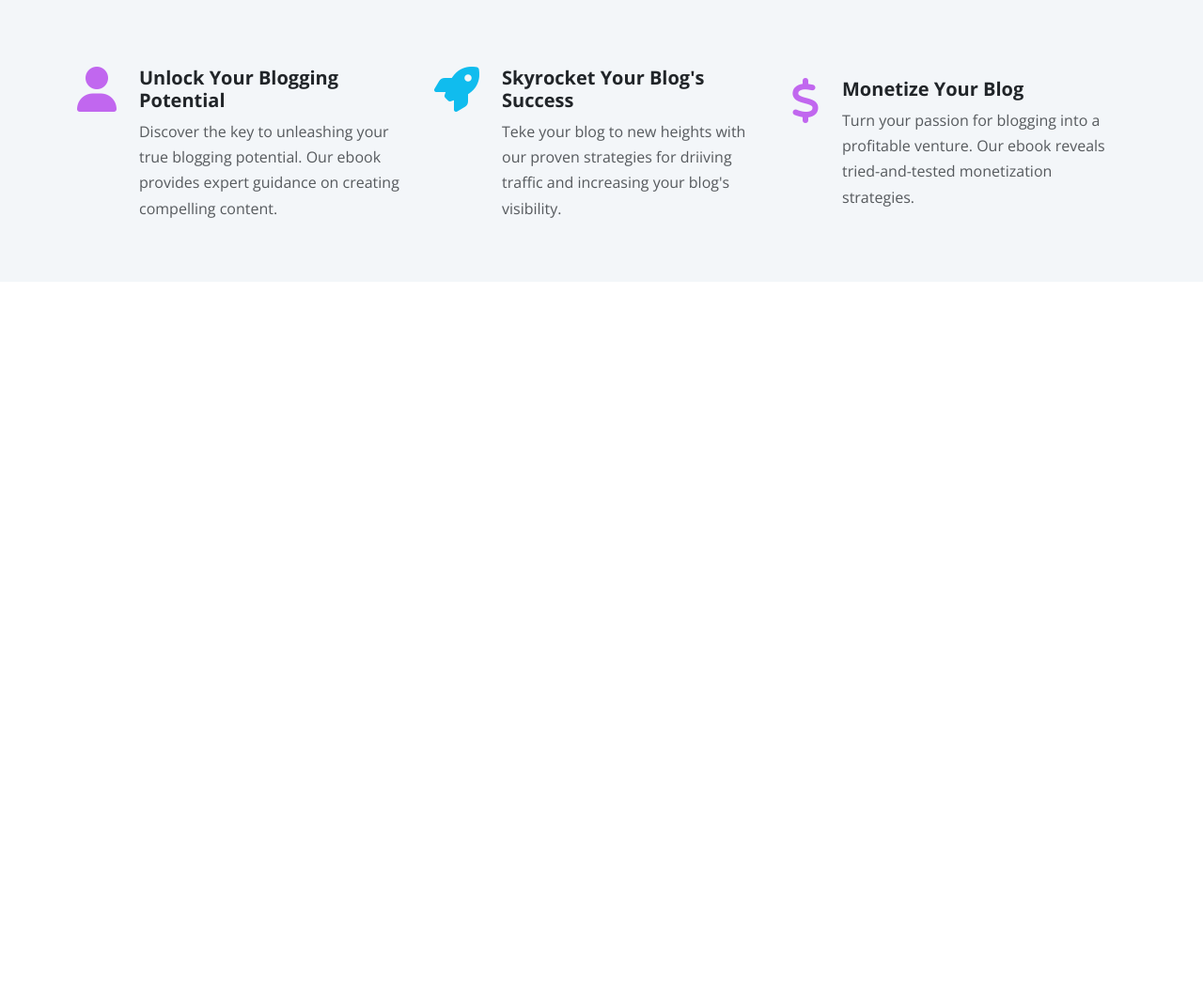
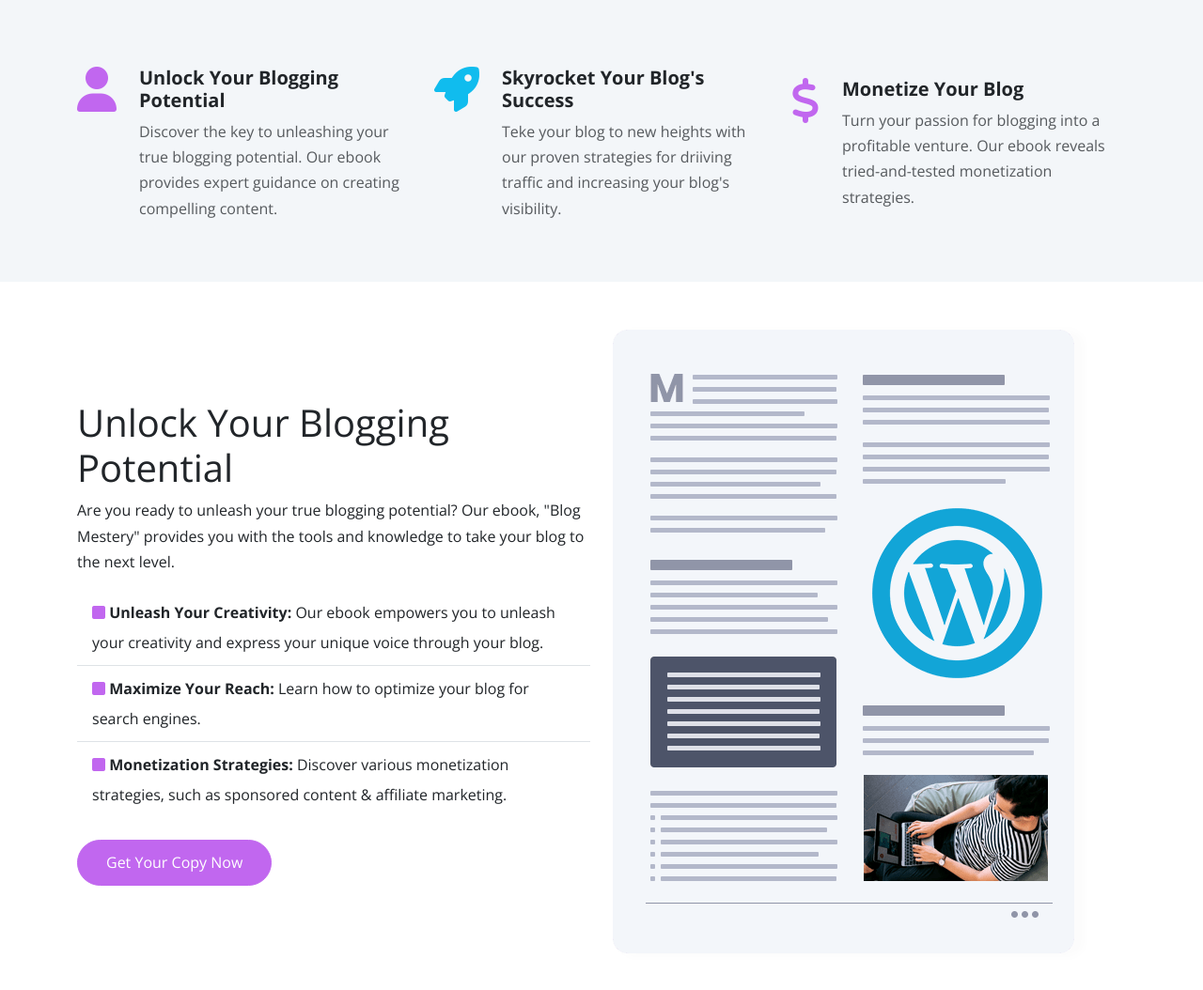
Before and after one commit to eldiaby/Ebook, a website built with Parcel: page index.html in a window 1280 px wide. Shown: the part 914-1968 px from the top of the page at 94% size. Before the commit the page ends 1214 px from the top, so only its background shows below. Built offline with nearby package versions, Linux system fonts and the light colour scheme.

Commit message:
Add the details section and it's modal

```diff
--- a/index.html
+++ b/index.html
@@ -56,12 +56,13 @@
 
   <body>
     <!-- Navigation start -->
-    <nav class="navbar navbar-expand-md navbar-dark fixed-top">
+    <nav class="navbar navbar-expand-lg navbar-dark fixed-top">
       <div class="container">
         <a href="./index.html" class="navbar-brand">
           <img class="navbar-logo" src="./images/logo.png" alt="Ebook Website Logo" title="Ebook Website Logo" />
         </a>
-        <button type="button" class="navbar-toggler" data-bs-toggle="collapse" data-bs-target="#navbarDropdownMenu">
+        <button type="button" class="navbar-toggler" data-bs-toggle="collapse" data-bs-target="#navbarDropdownMenu"
+          title="navbar-toggler">
           <span class="navbar-toggler-icon"></span>
         </button>
         <div class="collapse navbar-collapse" id="navbarDropdownMenu">
@@ -174,6 +175,96 @@
       </section>
       <!-- Icons section start -->
       <!-- =============================================================================== -->
+      <!-- Details section start -->
+      <section class="section-details my-5" id="details">
+        <div class="container">
+          <div class="row">
+            <div class="col-md-6">
+              <div class="text-container d-flex flex-column justify-content-center h-100">
+                <h2 class="display-6">Unlock Your Blogging Potential</h2>
+
+                <p>
+                  Are you ready to unleash your true blogging potential? Our ebook, "Blog Mestery" provides you with the
+                  tools and knowledge to take your blog to the next level.
+                </p>
+
+                <ul class="list-group list-group-flush lh-lg">
+                  <li class="list-group-item">
+                    <i class="fas fa-square text-primary"></i>
+                    <strong>Unleash Your Creativity:</strong> Our ebook empowers
+                    you to unleash your creativity and express your unique voice
+                    through your blog.
+                  </li>
+                  <li class="list-group-item">
+                    <i class="fas fa-square text-primary"></i>
+                    <strong>Maximize Your Reach:</strong> Learn how to optimize
+                    your blog for search engines.
+                  </li>
+                  <li class="list-group-item">
+                    <i class="fas fa-square text-primary"></i>
+                    <strong>Monetization Strategies:</strong> Discover various
+                    monetization strategies, such as sponsored content & affiliate
+                    marketing.
+                  </li>
+                </ul>
+                <a class="btn btn-primary mt-4 text-white align-self-start text-capitalize" data-bs-toggle="modal"
+                  data-bs-target="#modal1">Get your copy now</a>
+              </div>
+            </div>
+            <div class="col-md-6">
+              <div class="image-container">
+                <img src="./images/description.png" class="img-fluid" alt="Description Section Image"
+                  title="Description Section Image" />
+              </div>
+            </div>
+          </div>
+        </div>
+      </section>
+      <!-- Modal 1 -->
+      <div id="modal1" class="modal fade">
+        <div class="modal-dialog modal-dialog-fullscreen modal-lg mt-7">
+          <div class="modal-content p-5">
+            <div class="row">
+              <div class="col-lg-6">
+                <div class="image-container">
+                  <img src="images/description.png" alt="" class="img-fluid" />
+                </div>
+              </div>
+              <div class="col-lg-6">
+                <div class="text-container">
+                  <h2 class="display-6">Unlock Your Blogging Potential</h2>
+                  <p>
+                    Are you ready to unleash your true blogging potential? Our ebook, "Blog Mastery," provides you with
+                    the tools and knowledge to take your blog to the next level.
+                  </p>
+                  <ul class="list-group list-group-flush lh-lg">
+                    <li class="list-group-item">
+                      <i class="fas fa-square text-primary"></i>
+                      <strong>Unleash Your Creativity:</strong> Our ebook empowers you to unleash your creativity and
+                      express your unique voice through your blog.
+                    </li>
+                    <li class="list-group-item">
+                      <i class="fas fa-square text-primary"></i>
+                      <strong>Maximize Your Reach:</strong> Learn how to optimize your blog for search engines.
+                    </li>
+                    <li class="list-group-item">
+                      <i class="fas fa-square text-primary"></i>
+                      <strong>Monetization Strategies:</strong> Discover various monetization strategies, such as
+                      sponsored content & affiliate marketing.
+                    </li>
+                  </ul>
+                  <a href="" class="btn btn-primary text-white">Free Download</a>
+                  <button type="button" class="btn btn-light" data-bs-dismiss="modal" title="Close">
+                    Close
+                  </button>
+                </div>
+              </div>
+            </div>
+          </div>
+        </div>
+      </div>
+
+      <!-- Details section start -->
     </main>
     <!-- Main content end -->
     <!-- =============================================================================== -->
--- a/js/script.js
+++ b/js/script.js
@@ -1,6 +1,5 @@
 const navbar = document.querySelector('.navbar');
 
-// التحقق من التمرير 50px
 window.addEventListener('scroll', () => {
   if (window.scrollY > 50) {
     navbar.classList.add('bg-dark', 'navbar-sticky');
--- /dev/null
+++ b/sass/components/_modal.scss
@@ -0,0 +1,3 @@
+.modal-dialog {
+  max-width: 1040px;
+}
--- a/sass/style.scss
+++ b/sass/style.scss
@@ -10,6 +10,7 @@
 @use 'base/utilities';
 @use 'base/base';
 @use 'components/buttons';
+@use 'components/modal';
 @use 'layout/header';
 @use 'layout/footer';
 @use 'layout/navbar';
```
Also changed, not shown: css/style.css.
